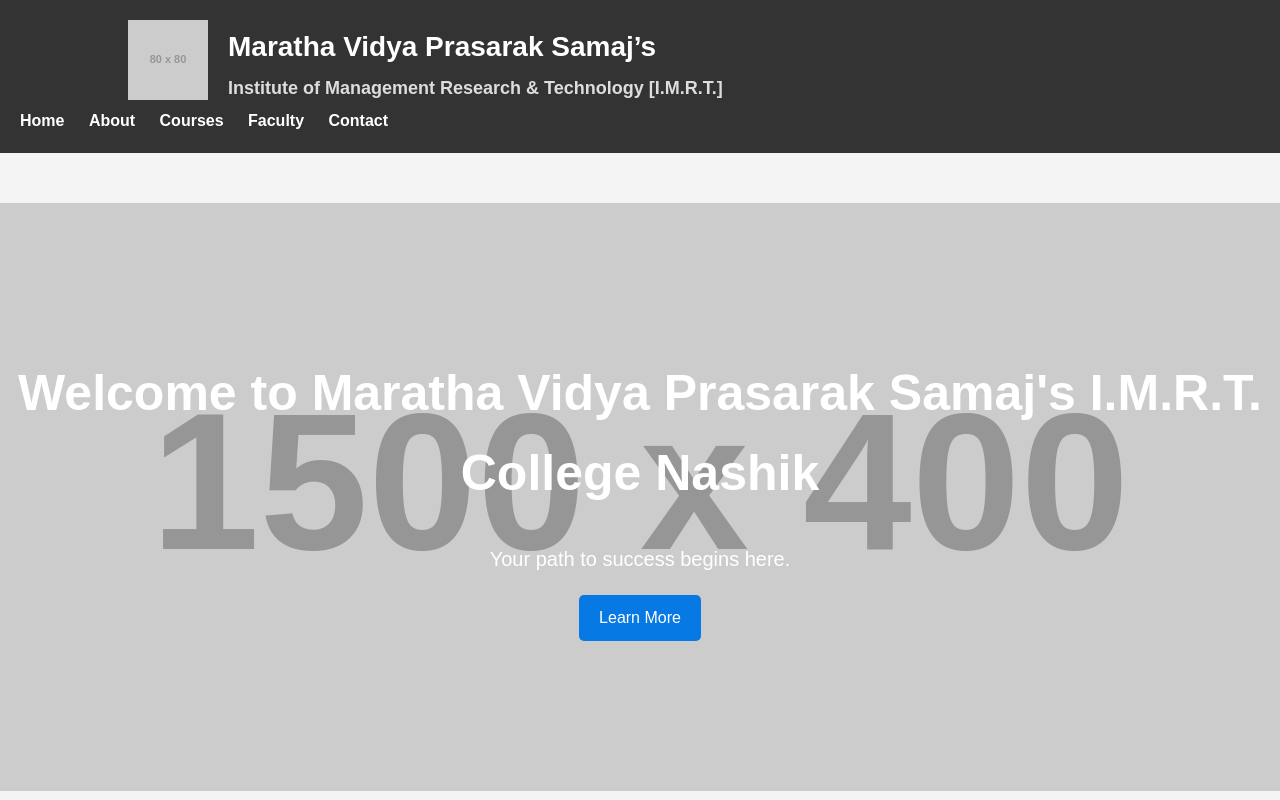
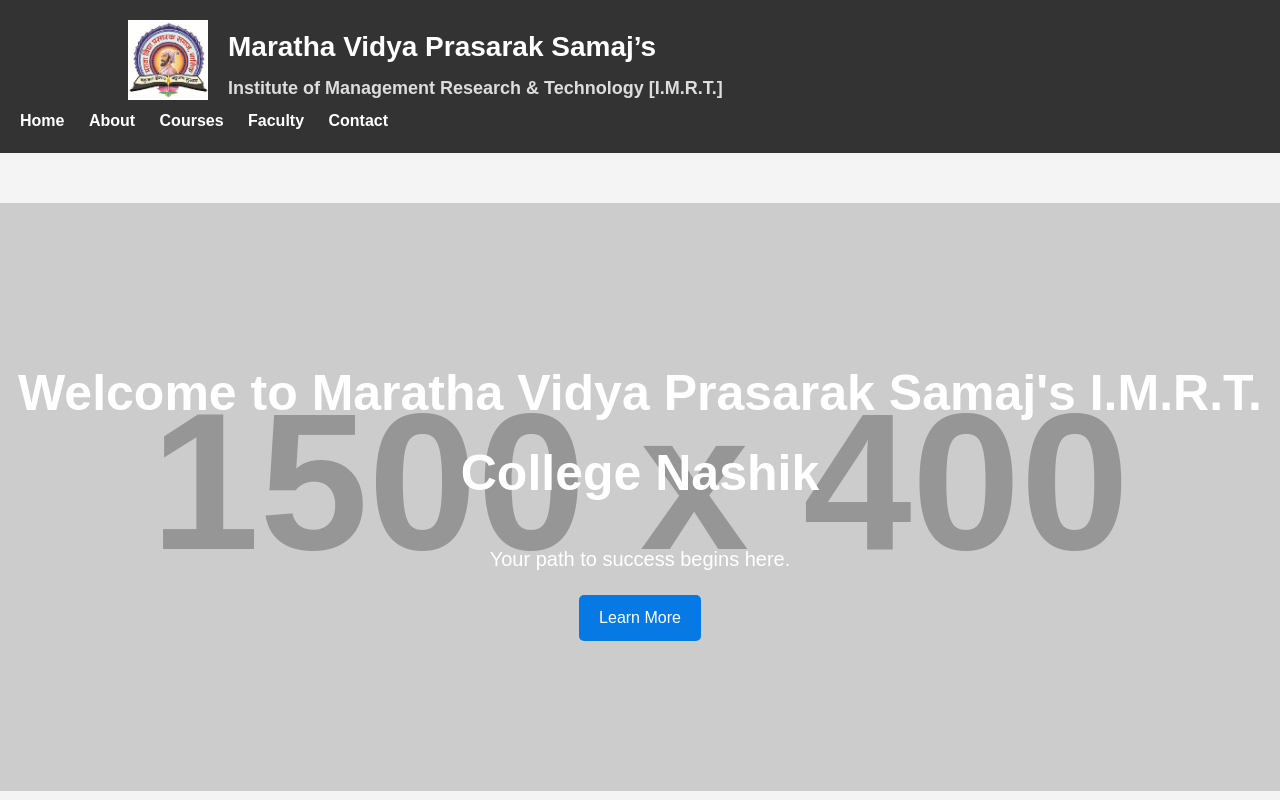
Before and after one commit to SuyashGaikwad2131/IMRTNashik, a plain HTML site: page index.html in a window 1280 px wide. Shown: the top 800 px of the page. Drawn offline with Linux system fonts and the light colour scheme; placeholder pictures from the web are drawn by us.

Commit message:
Update index.html

```diff
--- a/index.html
+++ b/index.html
@@ -13,7 +13,7 @@
         <div class="container header-content">
             <!-- Placeholder for Symbol/Logo -->
             <div class="logo">
-                <img src="https://via.placeholder.com/80" alt="College Logo">
+                <img src="IMRT_Nashik_Organization_Information_Institute_Information_Display_LogoLeft_YKLLAQ.png" alt="College Logo">
             </div>
             <!-- College Name in Two Lines -->
             <div class="college-name">
```
